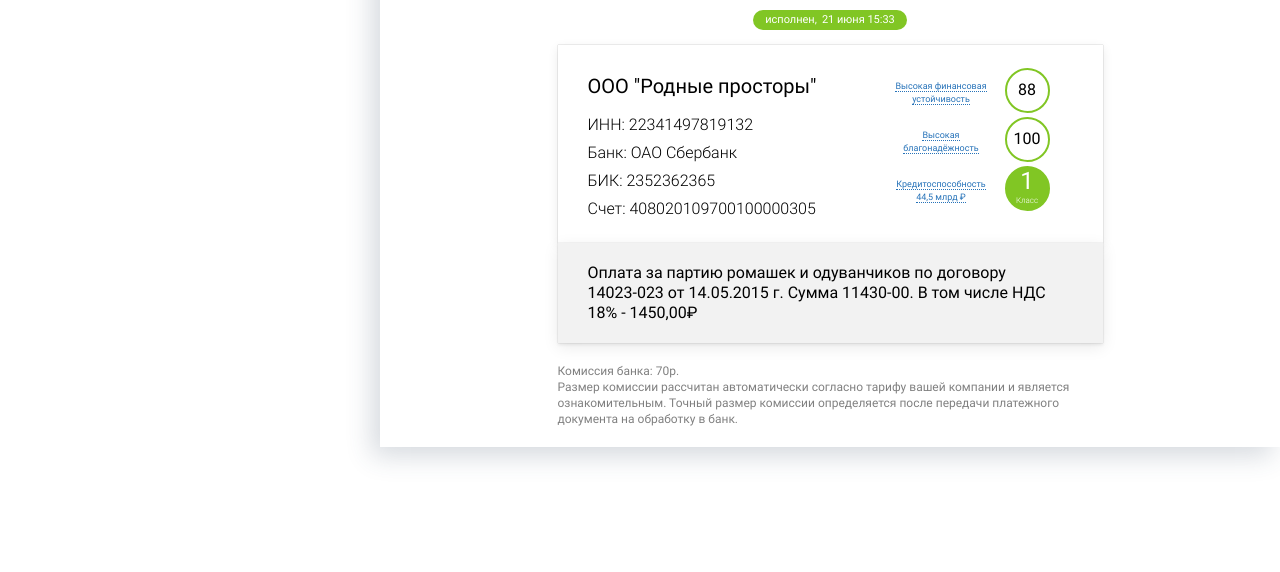
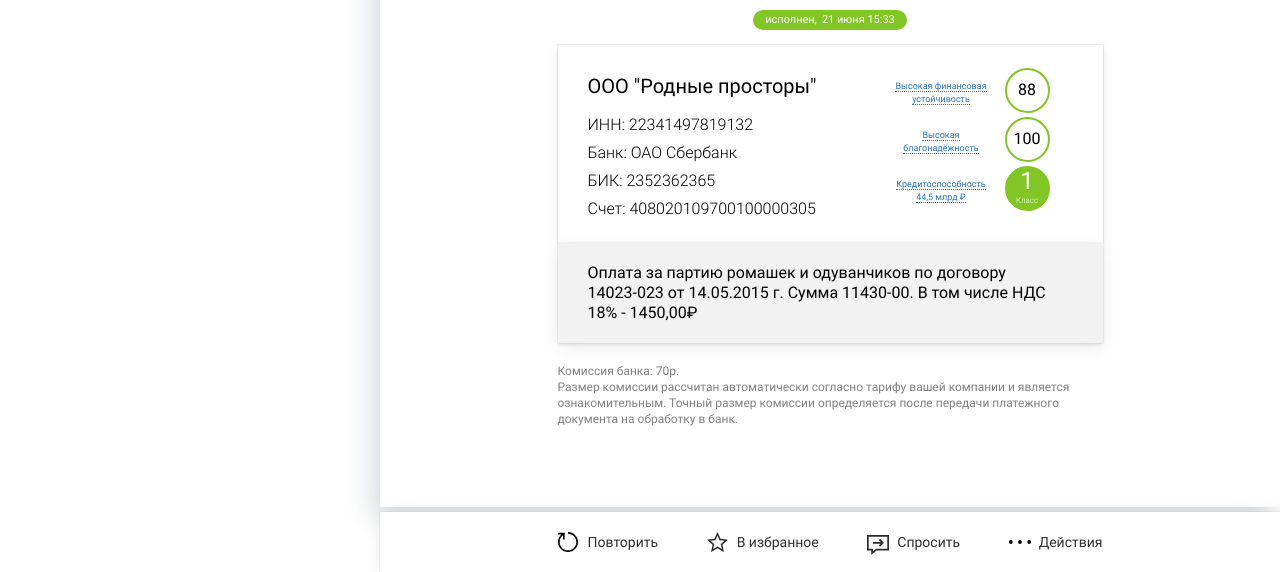
Before and after one commit to DrannikovVladimir/markupTest, a website: page source/index.html in a window 1280 px wide. Shown: the part 228-800 px from the top of the page. Drawn offline with nearby package versions, Linux system fonts and the light colour scheme; files that its build step writes are made by us from their sources.

Commit message:
Сверстал подвал

```diff
--- a/source/index.html
+++ b/source/index.html
@@ -125,6 +125,25 @@
         </div>
 
         <p class="order__commission">Комиссия банка: 70р.<br>Размер комиссии рассчитан автоматически согласно тарифу вашей компании и является ознакомительным. Точный размер комиссии определяется после передачи платежного документа на обработку в банк.</p>
+
+        <footer class="order__footer footer">
+          <div class="footer__wrapper">
+            <ul class="footer__list">
+              <li class="footer__item">
+                <a class="footer__link footer__link--repeat" href="#">Повторить</a>
+              </li>
+              <li class="footer__item">
+                <a class="footer__link footer__link--favorite" href="#">В избранное</a>
+              </li>
+              <li class="footer__item">
+                <a class="footer__link footer__link--ask" href="#">Спросить</a>
+              </li>
+              <li class="footer__item">
+                <a class="footer__link footer__link--actions" href="#">Действия</a>
+              </li>
+            </ul>
+          </div>
+        </footer>
       </section>
     </div>
   </main>
--- /dev/null
+++ b/source/sass/blocks/footer.scss
@@ -0,0 +1,66 @@
+.footer {
+  position: fixed;
+  bottom: 0;
+  right: 0;
+
+  width: 900px;
+
+  background-color: #FFFFFF;
+  box-shadow: 0px 0px 1px rgba(0, 0, 0, 0.239102), 0px 0px 15px rgba(0, 0, 0, 0.0869282);
+}
+
+.footer__wrapper {
+  display: flex;
+  align-items: center;
+  width: 545px;
+  min-height: 60px;
+  margin: 0 auto;
+}
+
+.footer__list {
+  display: flex;
+  width: 545px;
+  justify-content: space-between;
+  margin: 0;
+  padding: 0;
+
+  list-style: none;
+}
+
+.footer__link {
+  padding-left: 30px;
+  padding-top: 5px;
+  padding-bottom: 5px;
+
+  font-size: 14px;
+  line-height: 16px;
+  color: #2C2F32;
+
+  background-repeat: no-repeat;
+  background-position: left center;
+
+  &:hover {
+    color: lighten(#2C2F32, 40%);
+  }
+
+  &:active {
+    opacity: 0.2;
+  }
+
+  &--repeat {
+    background-image: url('../img/icon-repeat.svg');
+  }
+
+  &--favorite {
+    background-image: url('../img/icon-favorite.svg');
+  }
+
+  &--ask {
+    background-image: url('../img/icon-ask.svg');
+    background-position: left bottom;
+  }
+
+  &--actions {
+    background-image: url('../img/icon-actions.svg');
+  }
+}
--- a/source/sass/blocks/order.scss
+++ b/source/sass/blocks/order.scss
@@ -1,4 +1,6 @@
 .order__title-wrapper {
+  position: relative;
+
   display: flex;
   align-items: center;
   margin-bottom: 30px;
@@ -85,7 +87,7 @@
 .order__commission {
   width: 545px;
   margin: 0 auto;
-  margin-bottom: 20px;
+  margin-bottom: 80px;
 
   font-size: 12px;
   line-height: 16px;
--- a/source/sass/style.scss
+++ b/source/sass/style.scss
@@ -8,3 +8,4 @@
 @import "blocks/order.scss";
 @import "blocks/card.scss";
 @import "blocks/features.scss";
+@import "blocks/footer.scss";
```
Also changed, not shown: source/img/icon-actions.svg (added), source/img/icon-ask.svg (added), source/img/icon-favorite.svg (added), source/img/icon-repeat.svg (added).
